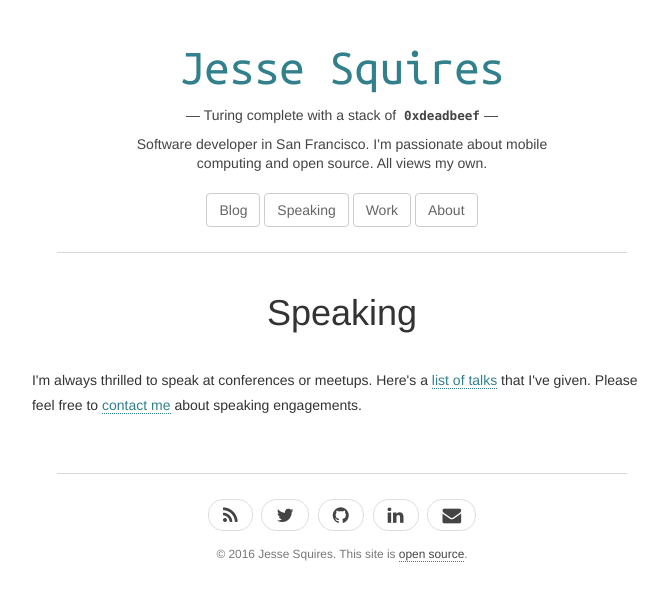
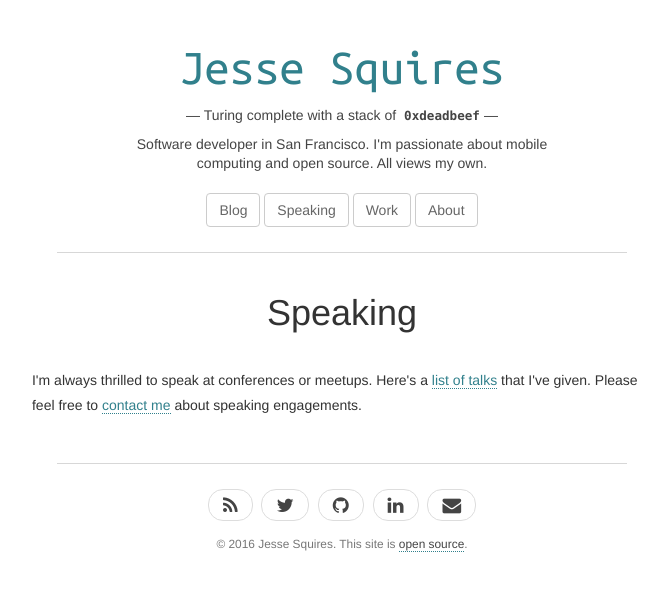
Before and after one commit to jessesquires/jessesquires.com, a Jekyll site: the page built from speaking.html, in a window 1280 px wide. Shown: the top 601 px of the page, without its empty margins (298-966 px from the left). Built offline with Jekyll 4.4.1, drawn with Linux system fonts in a browser that asks for light colours.

Commit message:
standalone page tweaks

```diff
--- a/_layouts/standalone.html
+++ b/_layouts/standalone.html
@@ -7,5 +7,4 @@ layout: default
    <div class="col-xs-10 col-xs-offset-1 col-sm-8 col-sm-offset-2 col-md-8 col-md-offset-2">
       {{ content }}
    </div>
-   <div class="col-xs-10 col-xs-offset-1 col-sm-8 col-sm-offset-2 col-md-8 col-md-offset-2"><br/></div>
 </div>
--- a/css/style.css
+++ b/css/style.css
@@ -198,6 +198,10 @@ blockquote {
    color: #555;
 }
 
+.standalone {
+  margin-bottom: 1rem;
+}
+
 .standalone .btn {
    margin-bottom: 0.5rem;
 }
```
